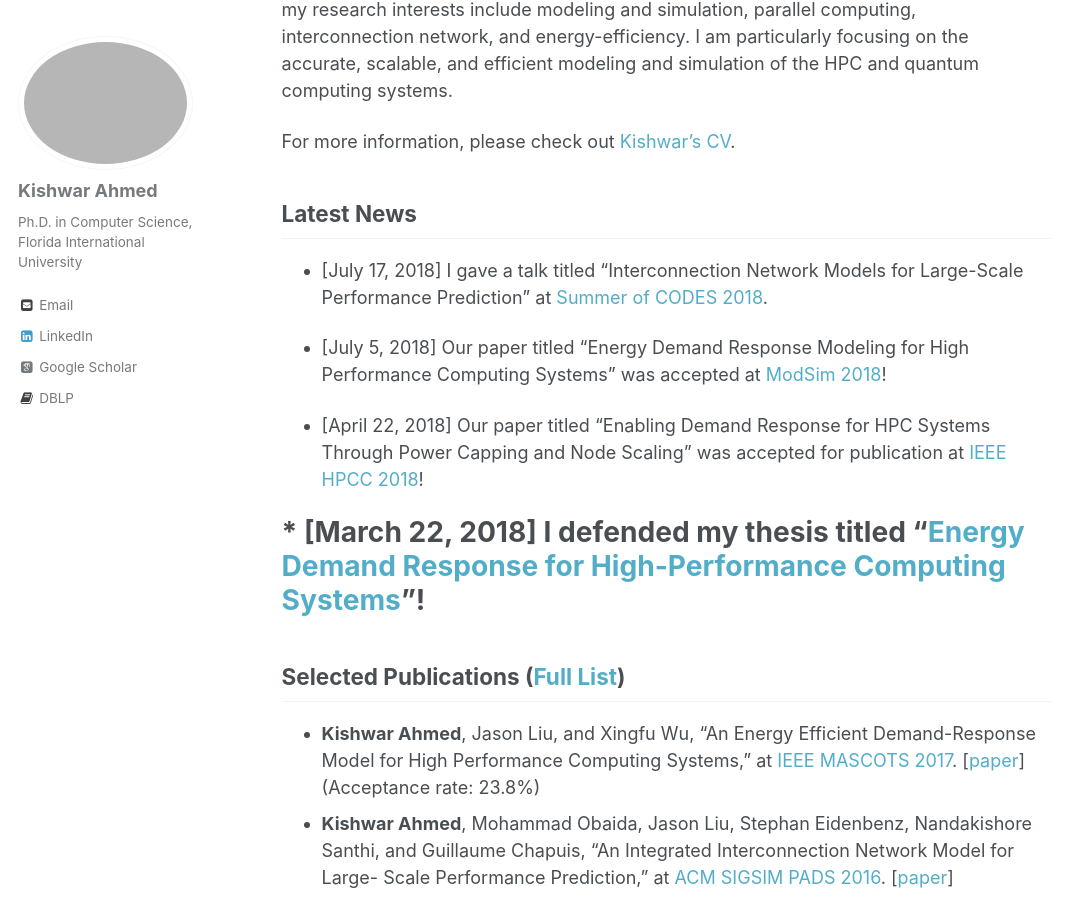
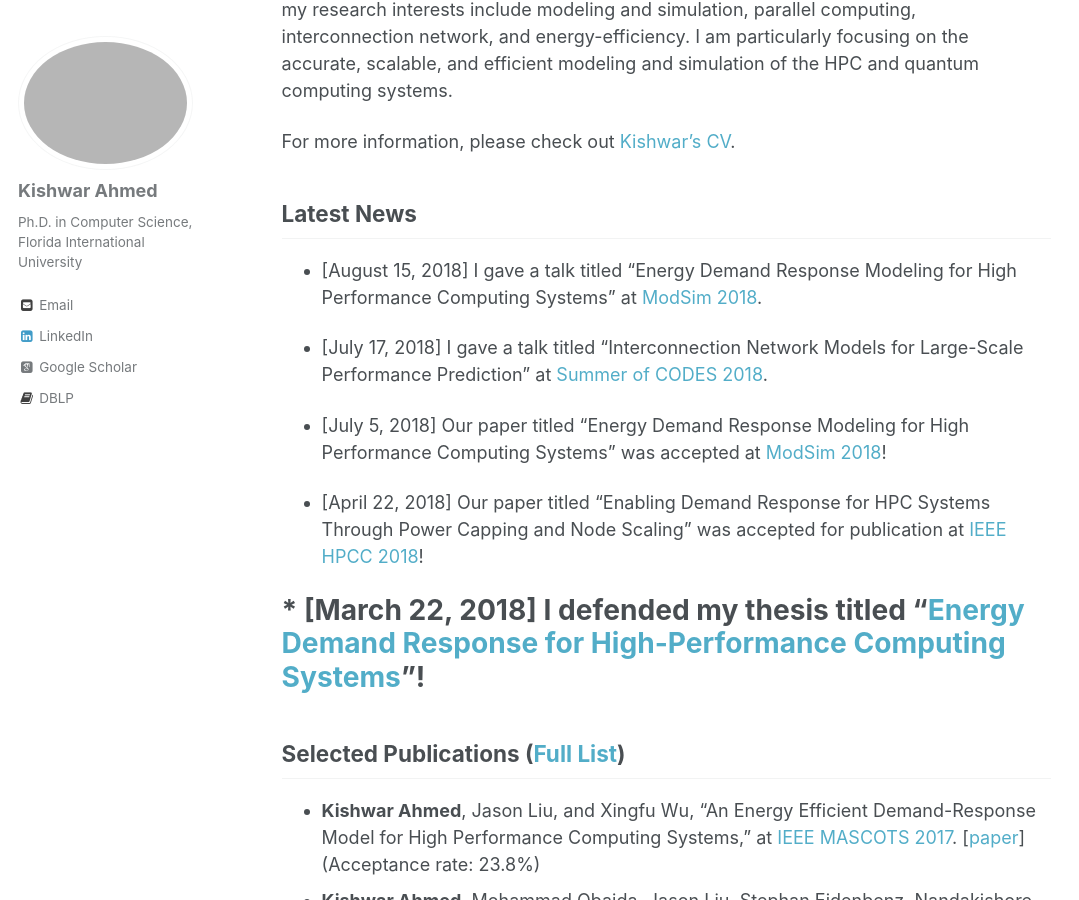
Before and after one commit to kishwarbd/kishwarbd.github.io, a Jekyll site: the page built from _pages/about.md, in a window 1280 px wide and 900 px high, scrolled down 388 px. Shown: the whole window, without its empty margins (0-1079 px from the left). Built offline with Jekyll 4.4.1, drawn with Linux system fonts in a browser that asks for light colours; some web fonts are replaced.

Commit message:
updates.

```diff
--- a/_pages/about.md
+++ b/_pages/about.md
@@ -24,6 +24,9 @@ systems**. More specifically, my research interests include modeling and simulat
 For more information, please check out [Kishwar’s CV](https://kishwarbd.github.io/files/kishwar-cv.pdf).
 
 ## Latest News
+
+* [August 15, 2018] I gave a talk titled “Energy Demand Response Modeling for High Performance Computing Systems” at [ModSim 2018](https://www.bnl.gov/modsim2018/).
+
 * [July 17, 2018] I gave a talk titled “Interconnection Network Models for Large-Scale Performance Prediction” at [Summer of CODES 2018](https://press3.mcs.anl.gov/summerofcodes2018/).
 
 * [July 5, 2018] Our paper titled “Energy Demand Response Modeling for High Performance Computing Systems” was accepted at [ModSim 2018](https://www.bnl.gov/modsim2018/)!
```
